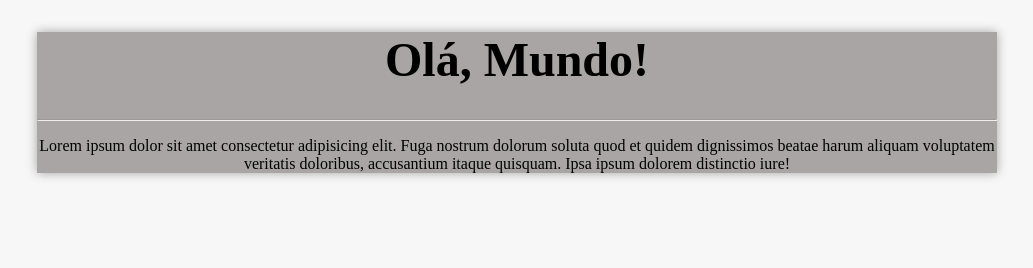
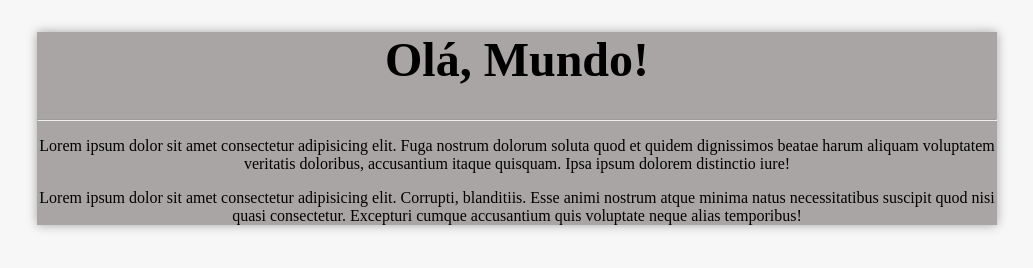
Before and after one commit to LucasDamasceno-S/OlaMundo, a plain HTML site: page Site de Exemplo/index.html in a window 1280 px wide. Shown: the whole page, without its empty margins (123-1156 px from the left). Drawn offline with Linux system fonts and the light colour scheme.

Commit message:
Adicionei um parágrafo
Com lorem

```diff
--- a/Site de Exemplo/index.html
+++ b/Site de Exemplo/index.html
@@ -12,6 +12,7 @@
         <h1>Olá, Mundo!</h1>
         <hr>
         <p>Lorem ipsum dolor sit amet consectetur adipisicing elit. Fuga nostrum dolorum soluta quod et quidem dignissimos beatae harum aliquam voluptatem veritatis doloribus, accusantium itaque quisquam. Ipsa ipsum dolorem distinctio iure!</p>
+        <p>Lorem ipsum dolor sit amet consectetur adipisicing elit. Corrupti, blanditiis. Esse animi nostrum atque minima natus necessitatibus suscipit quod nisi quasi consectetur. Excepturi cumque accusantium quis voluptate neque alias temporibus!</p>
     </main>
 </body>
 </html>
```
